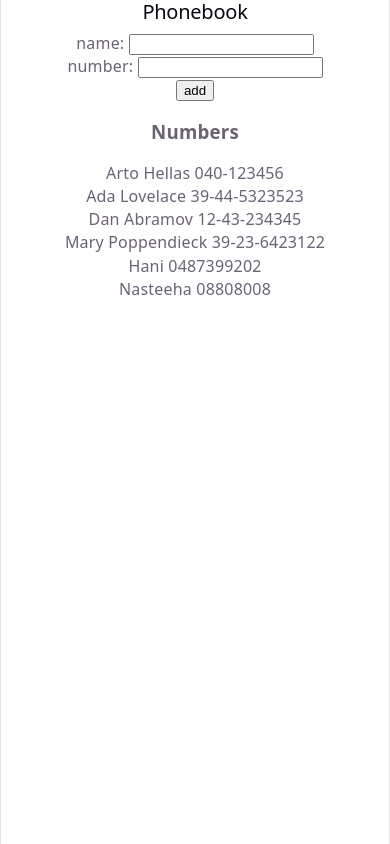
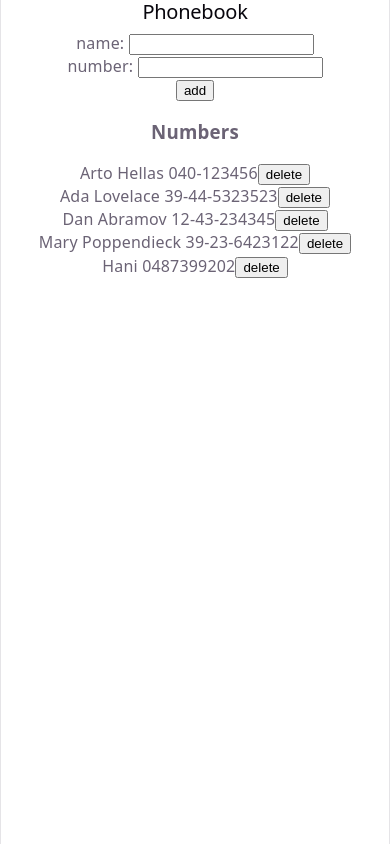
Before and after one commit to hanimohamed98/fullstackopen, a React (Vite) app in the folder osa2/puhelinluettelo/: page / in a window 390 px wide. Built offline with nearby package versions, Linux system fonts and the light colour scheme; data requests are answered from the project's data file.

Commit message:
complete phonebook exercise 2.14

```diff
--- a/osa2/puhelinluettelo/db.json
+++ b/osa2/puhelinluettelo/db.json
@@ -24,11 +24,6 @@
       "name": "Hani",
       "number": "0487399202",
       "id": "u77QAw5khZQ"
-    },
-    {
-      "name": "Nasteeha",
-      "number": "08808008",
-      "id": "q5W1Ir09Gf8"
     }
   ],
   "$schema": "./node_modules/json-server/schema.json"
--- a/osa2/puhelinluettelo/src/App.jsx
+++ b/osa2/puhelinluettelo/src/App.jsx
@@ -20,17 +20,21 @@ const PersonForm = (props) => {
 
 const Person = (props) => {
   return (
-    <p>{props.person.name} {props.person.number}</p>
-  )
+    <p>
+      {props.person.name} {props.person.number}
+     <button onClick={props.removePerson}>delete</button>
+    </p>
+
+    )
+
 }
 
 const Persons = (props) => {
   return (
     <div>
       {props.persons.map(person =>
-        <Person key = {person.name} person={person} />
+        <Person key = {person.id} person={person} removePerson = {() => props.removePerson(person.id, person.name)} />
       )}
-
     </div>
   )
 }
@@ -39,6 +43,7 @@ const App = () => {
   const [persons, setPersons] = useState([])
   const [newName, setNewName] = useState('')
   const [newNumber, setNewNumber] = useState('')
+
 
     useEffect (() => {
     personService
@@ -82,7 +87,15 @@ const handleNumberChange = (event) => {
   setNewNumber(event.target.value)
 }
 
-
+const removePerson = (id, name) => {
+  if (window.confirm(`Delete ${name}?`)) {
+    personService
+    .remove(id)
+    .then (() => {
+      setPersons(persons.filter(person => person.id !==id))
+    })
+  }
+}
 
 
 return (
@@ -102,7 +115,7 @@ return (
 
       <h3>Numbers</h3>
 
-      <Persons persons={persons} />
+      <Persons persons={persons} removePerson={removePerson}/>
     </div>
   )
 }
--- a/osa2/puhelinluettelo/src/services/persons.js
+++ b/osa2/puhelinluettelo/src/services/persons.js
@@ -9,9 +9,13 @@ const create = newObject => {
   return axios.post(baseUrl, newObject)
 }
 
+const remove = id => {
+  return axios.delete(`${baseUrl}/${id}`)
+}
 
 export default {
   getAll: getAll,
-  create: create
+  create: create,
+  remove: remove
 
 }
```
